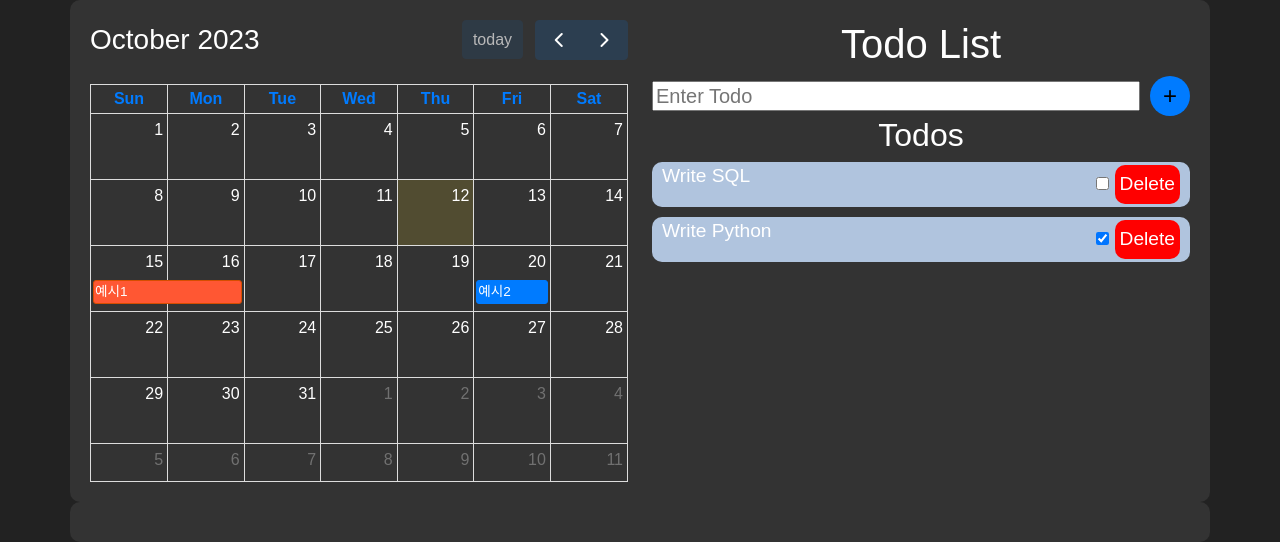
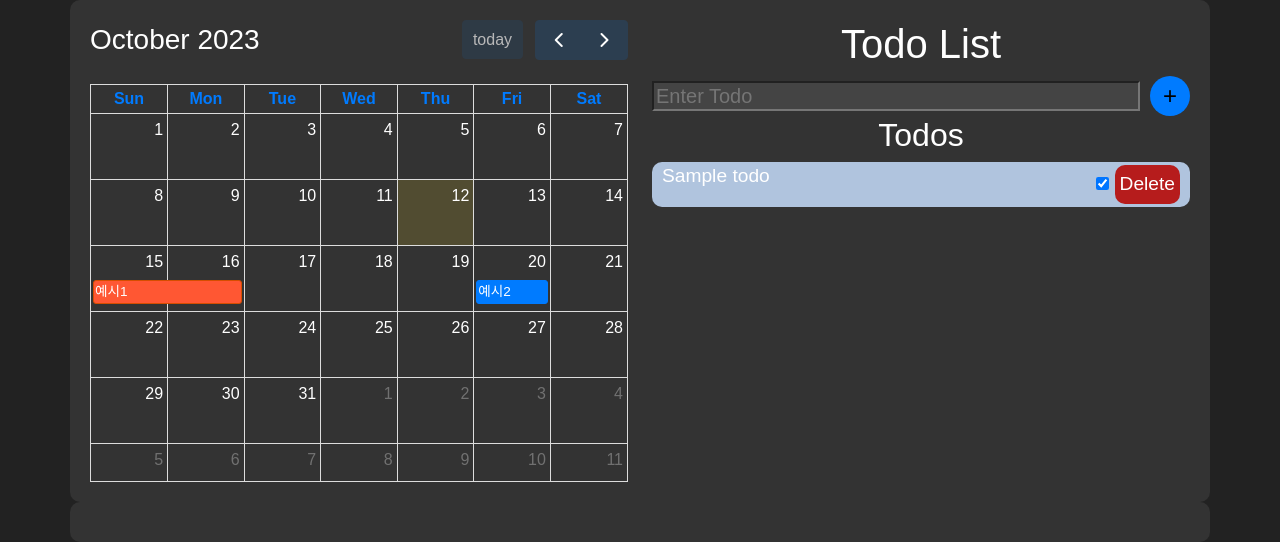
Before and after one commit to cheolminJOO/web-miniproject_6_, a Flask app: page /todolist in a window 1280 px wide. Shown: the part 105-647 px from the top of the page. Run offline with Flask 3, Linux system fonts and the light colour scheme; a database or web service that is not in the repository returns one stand-in record (values such as "Sample title"); lists and menus that the app fills with data are empty; some libraries are stand-ins or nearby versions.

Commit message:
todo리스트 db적용

```diff
--- a/app.py
+++ b/app.py
@@ -1,47 +1,40 @@
 from flask import Flask, render_template, url_for, request, redirect
 import random
+from pymongo import MongoClient
 
 app=Flask(__name__)
 
-todos = [
-    {
-        'id' : 1,
-        'name' : 'Write SQL',
-        'checked' : False,
-    },
-        {
-        'id' : 1,
-        'name' : 'Write Python',
-        'checked' : True,
-    },
-]
+client = MongoClient('')  # '' 안에 개인 몽고디비 주소넣으십시여
+db = client['todo_db']
+collection = db['todos']
+
 
 @app.route("/todolist", methods = ["GET", "POST"])
 def home():
     if (request.method == "POST"):
         todo_name = request.form["todo_name"]
         cur_id = random.randint(1, 1000)
-        todos.append({
-            'id' : cur_id,
-            'name' : todo_name,
-            'checked' : False,
-        })
+        todo = {
+            'id': cur_id,
+            'name': todo_name,
+            'checked': False,
+        }
+        collection.insert_one(todo)
+
+    todos = list(collection.find({}))
     return render_template("index.html", items=todos)
 
 @app.route("/checked/<int:todo_id>", methods=["POST"])
 def checked_todo(todo_id):
-    for todo in todos:
-        if todo['id'] == todo_id:
-            todo['checked'] = not todo['checked']
-            break
+    todo = collection.find_one({'id': todo_id})
+    if todo:
+        todo['checked'] = not todo['checked']
+        collection.update_one({'id': todo_id}, {"$set": {'checked': todo['checked']}})
     return redirect(url_for('home'))
 
 @app.route("/delete/<int:todo_id>", methods=["POST"])
 def delete_todo(todo_id):
-    global todos
-    for todo in todos:
-        if todo['id'] == todo_id:
-            todos.remove(todo)
+    collection.delete_one({'id': todo_id})
     return redirect(url_for("home"))
 
 if __name__ == "__main__":
--- /dev/null
+++ b/package.json
@@ -0,0 +1,6 @@
+{
+  "dependencies": {
+    "mongodb": "^6.1.0"
+  }
+
+}
--- a/static/style.css
+++ b/static/style.css
@@ -115,6 +115,7 @@ h2 {
   height: 30px;
   font-size: 1.25rem;
   flex: 1;
+  background-color: #444;
 }
 
 #add-todo {
@@ -151,7 +152,7 @@ h2 {
 
 .actions > form > button {
   font-family:Arial, Helvetica, sans-serif;
-  background-color: red;
+  background-color: rgb(182, 28, 28);
   color: white;
   border : none;
   padding: 5px;
```
Also changed, not shown: package-lock.json (added).
